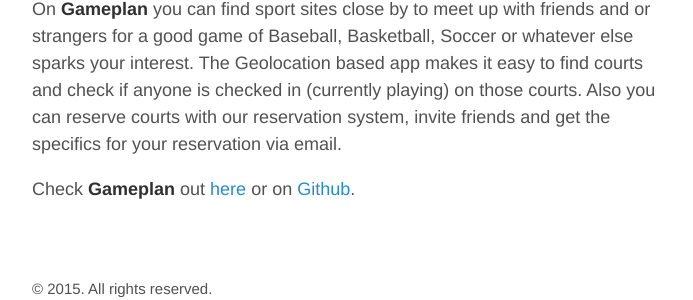
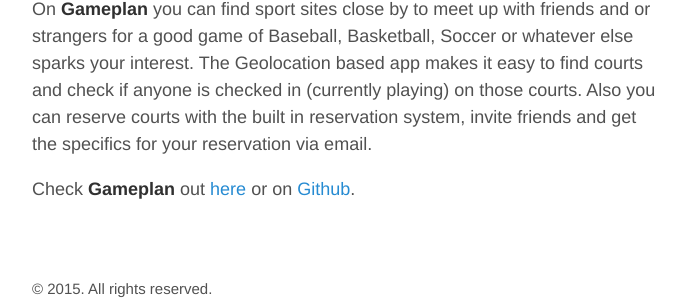
Before and after one commit to art-mth/arthurmathies.github.io, a Jekyll site: the page built from projects/gameplan.md, in a window 1280 px wide. Shown: the part 391-691 px from the top of the page, without its empty margins (293-986 px from the left). Built offline with Jekyll 4.4.1, drawn with Linux system fonts in a browser that asks for light colours.

Commit message:
minor fixes for project pages

```diff
--- a/projects/gameplan.md
+++ b/projects/gameplan.md
@@ -5,6 +5,6 @@ layout: page
 
 ![](/assets/gameplan/exampleView.png)
 
-On **Gameplan** you can find sport sites close by to meet up with friends and or strangers for a good game of Baseball, Basketball, Soccer or whatever else sparks your interest. The Geolocation based app makes it easy to find courts and check if anyone is checked in (currently playing) on those courts. Also you can reserve courts with our reservation system, invite friends and get the specifics for your reservation via email.
+On **Gameplan** you can find sport sites close by to meet up with friends and or strangers for a good game of Baseball, Basketball, Soccer or whatever else sparks your interest. The Geolocation based app makes it easy to find courts and check if anyone is checked in (currently playing) on those courts. Also you can reserve courts with the built in reservation system, invite friends and get the specifics for your reservation via email.
 
 Check **Gameplan** out [here](/projects/gameplan) or on [Github](https://github.com/gameplan-app/gameplan).
```
Also changed, not shown: projects.md (+2 -0 lines), projects/challengr.md (+1 -1 lines).
